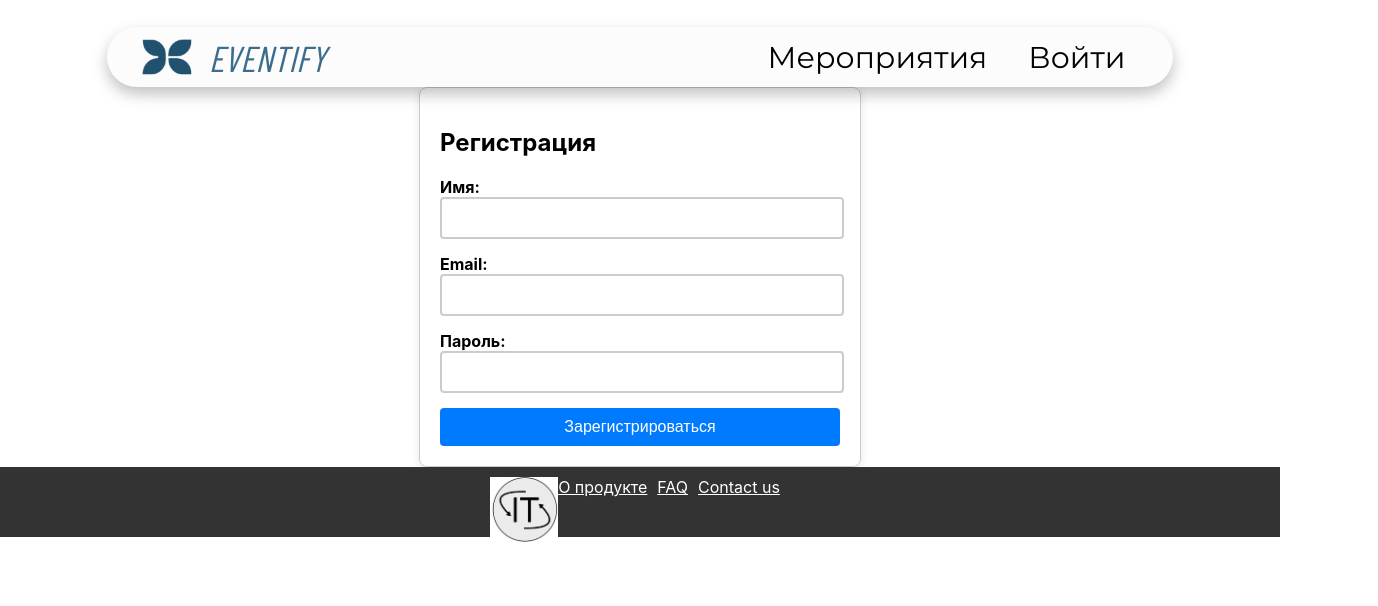
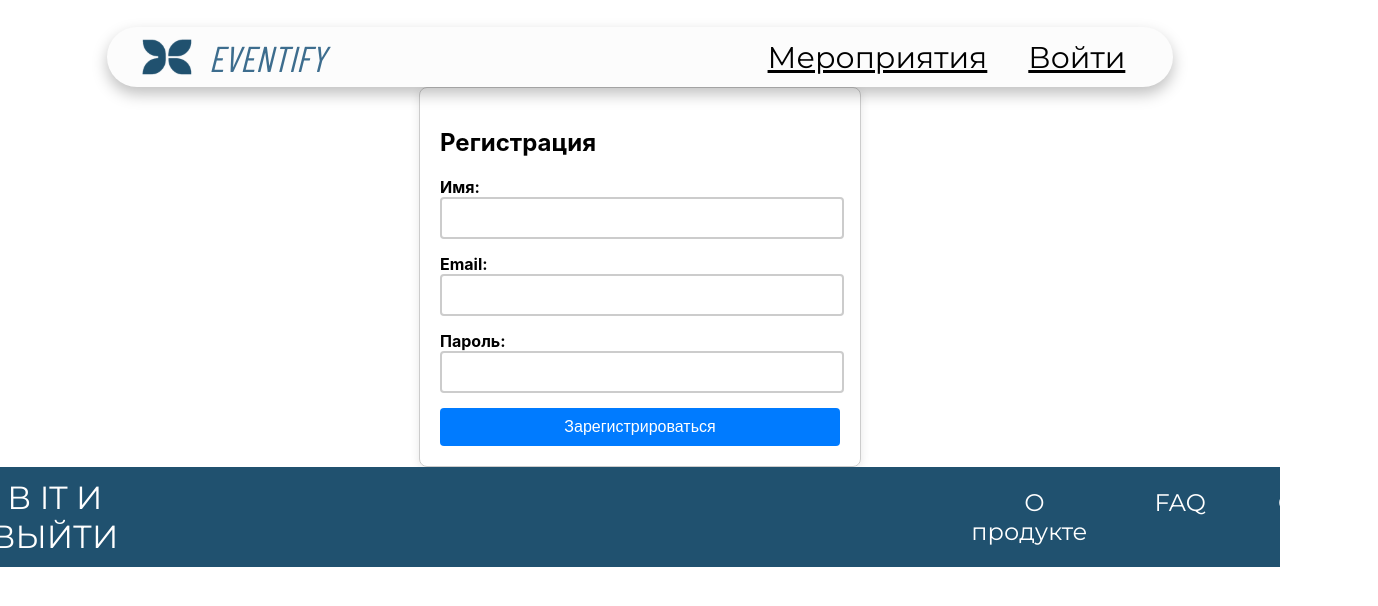
Before and after one commit to neograne/Eventify, a React (Create React App) app in the folder code/frontend/: page /auth/registration in a window 1280 px wide. Shown: the top 606 px of the page, 1378 px wide, since content can reach past the window. Built offline with nearby package versions, Linux system fonts and the light colour scheme; a web font is replaced by a local one.

Commit message:
refactor: Доделал футер

```diff
--- a/code/frontend/src/components/Footer.js
+++ b/code/frontend/src/components/Footer.js
@@ -4,12 +4,15 @@ import teamLogo from '../img/teamLogo.png';
 const Footer = () => {
   return (
     <nav style={styles.container}>
-        <a href="/git">
-          <img style={styles.logo} src={teamLogo}/>
+        <a href="/git" style={styles.logo}>
+          <img src={teamLogo} width={68}/>
+          <p>В IT И ВЫЙТИ</p>
         </a>
-        <a style={styles.item} href="/about">О продукте</a>
-        <a style={styles.item} href="/faq">FAQ</a>
-        <a style={styles.item} href="/contacts">Contact us</a>
+        <ul style={styles.list}>
+          <li><a style={styles.item} href="/about">О продукте</a></li>
+          <li><a style={styles.item} href="/faq">FAQ</a></li>
+          <li><a style={styles.item} href="/contacts">Contact us</a></li>
+        </ul>
     </nav>
   );
 };
@@ -18,25 +21,39 @@ const styles = {
   container: {
     display: "flex",
     justifyContent: "center",
-    height: "50px",
+    alignItems: 'center',
+    width: "100%",
 
-    left: "0",
-    bottom: "0",
-    width: "100%",
-    backgroundColor: "#333",
+    fontFamily: "Montserrat",
+    height: "100px",
+
     color: "white",
     textAlign: "center",
-    padding: "10px 0",
+    gap: "813px",
+    backgroundColor: "#20516F",
   },
+  list: {
+    display: "flex",
+    gap: "57px",
+    listStyle: "none",
+  },
+
   item: {
     fontSize: "16px", // Восстанавливаем размер шрифта
     marginRight: "10px", // Расстояние между элементами
     color: "white",
+    textDecoration: "none",
+    fontSize: "24px",
   },
 
   logo: {
-    width: "68px",
-  }
+    display: "flex",
+    alignItems: 'center',
+    gap: "21px",
+    color: "white",
+    textDecoration: "none",
+    fontSize: "32px"
+  },
 }
 
 export default Footer;
--- a/code/frontend/src/components/Header.js
+++ b/code/frontend/src/components/Header.js
@@ -63,7 +63,6 @@ const styles = {
 
   },
   a: {
-    textDecoration: "none",
     color: "inherit"
   },
   img: {
```
